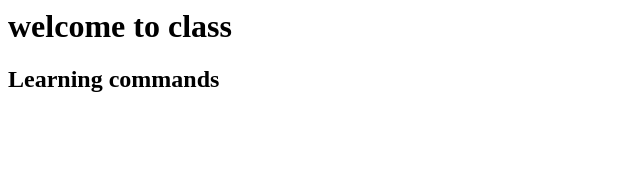
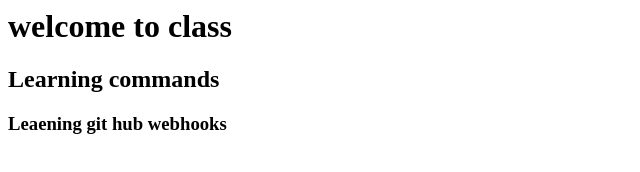
Before and after one commit to Poojitha2804/MyNewRepo, a plain HTML site: page index.html in a window 1280 px wide. Shown: the whole page, without its empty margins (0-640 px from the left). Drawn offline with Linux system fonts and the light colour scheme.

Commit message:
Update index.html

```diff
--- a/index.html
+++ b/index.html
@@ -1,2 +1,3 @@
 <h1>welcome to class</h1>
 <h2>Learning commands</h2>
+<h3>Leaening git hub webhooks</h3>
```
